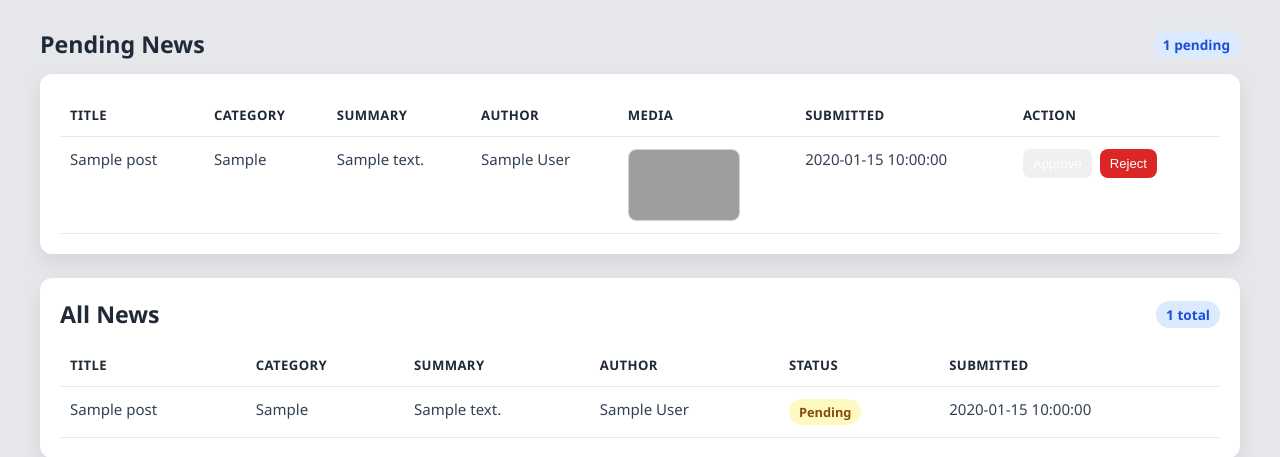
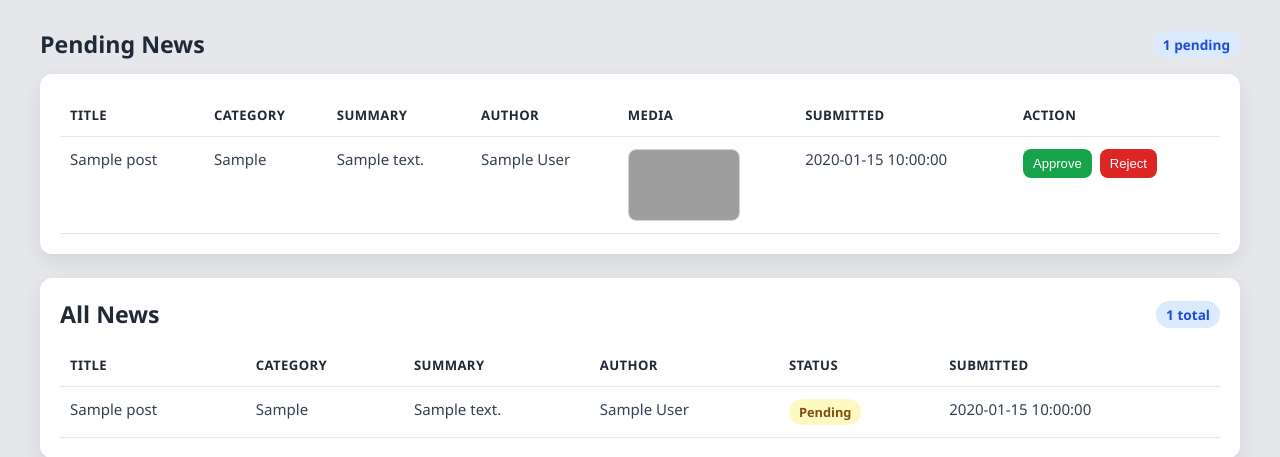
Before and after one commit to Psycho-Lalaji/NewsPortal, a PHP site: page /admin_review.php in a window 1280 px wide. Shown: the part 79-536 px from the top of the page. Run offline with PHP 8.4, Linux system fonts and the light colour scheme; a user stored in the database is signed in; data comes from the database, SQL or seed files in the repository; tables that the repository leaves empty hold one stand-in row (values such as "Sample post"); grey boxes are pictures that could not be loaded.

Commit message:
Bug Fix Button Approval

```diff
--- a/admin_review.php
+++ b/admin_review.php
@@ -169,8 +169,8 @@ $conn->close();
                                     <td>
                                         <form method="POST" class="review-actions">
                                             <input type="hidden" name="post_id" value="<?php echo (int) $item['id']; ?>">
-                                            <button type="submit" name="action" value="approved" class="btn-aprove">Approve</button>
-                                            <button type="submit" name="action" value="rejected" class="btn-reject">Reject</button>
+                                            <button type="submit" name="action" value="approved" class="btn-xs btn-approve">Approve</button>
+                                            <button type="submit" name="action" value="rejected" class="btn-xs btn-reject">Reject</button>
                                         </form>
                                     </td>
                                 </tr>
```
Also changed, not shown: readme.md, uploads/54abd9e19db0f950.png (added), uploads/c194a051095bc115.jpg (added).
